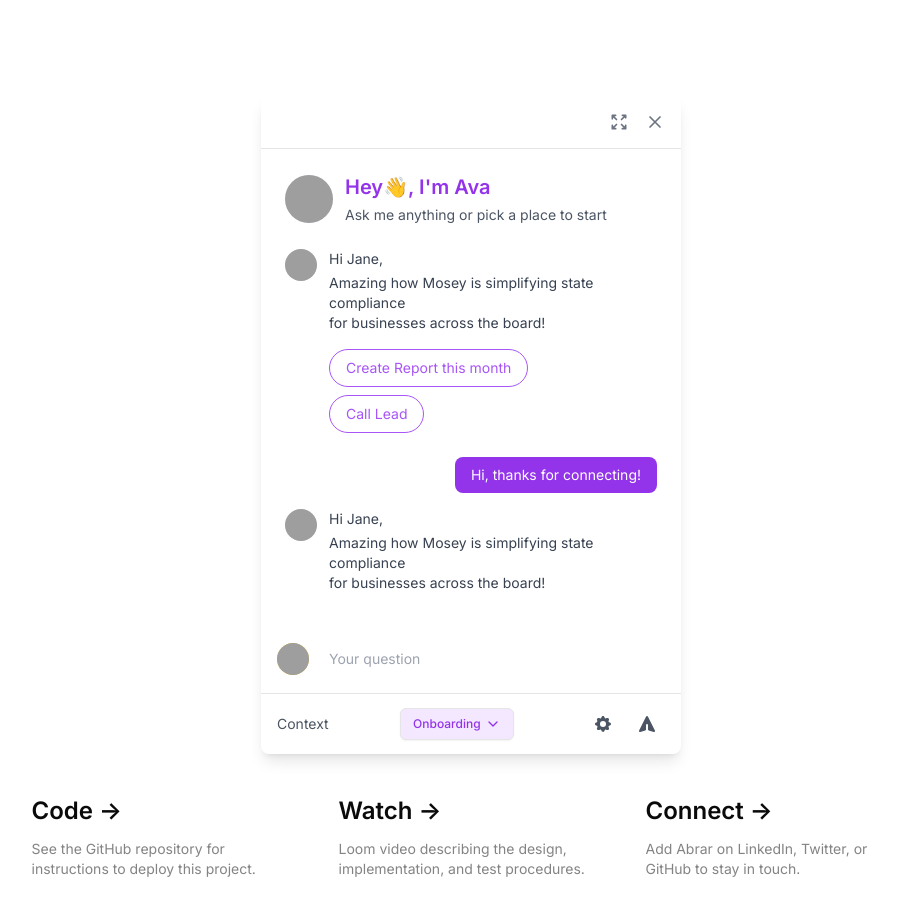
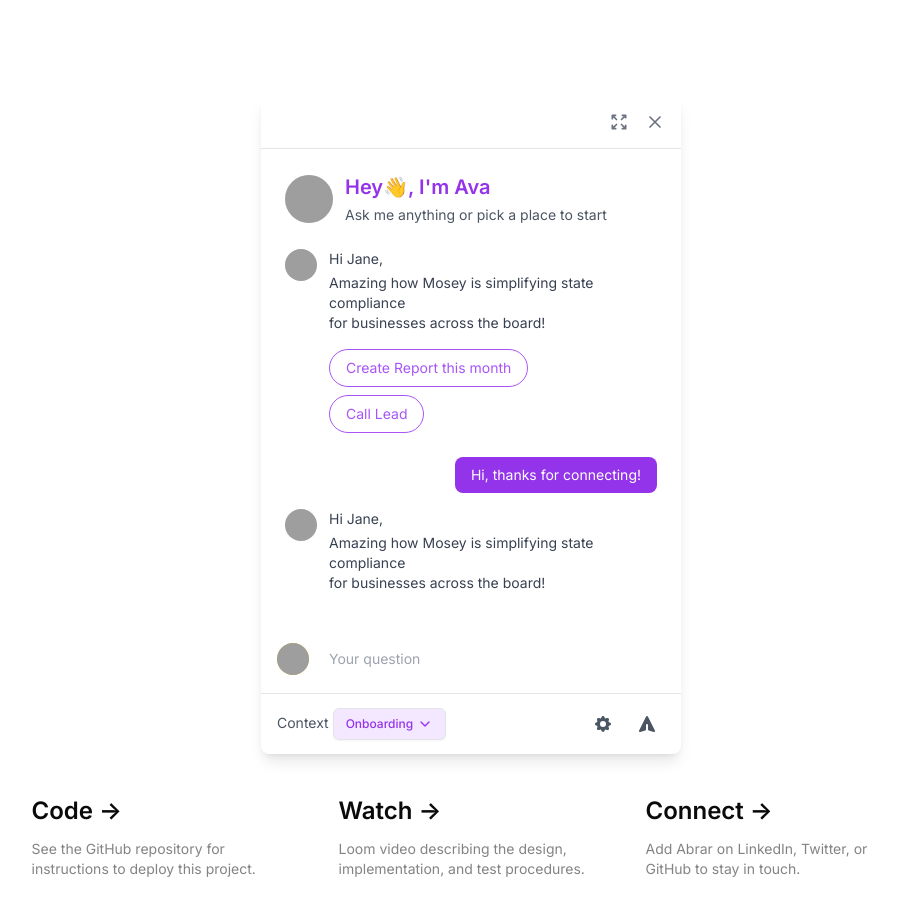
Before and after one commit to abrarfrahman/abrartisan-ai, a Next.js app: page / in a window 1280 px wide. Shown: the top 916 px of the page, without its empty margins (169-1067 px from the left). Built offline with nearby package versions, Linux system fonts and the light colour scheme; grey boxes are pictures that could not be loaded.

Commit message:
improved spacing

```diff
--- a/app/chatWidget.tsx
+++ b/app/chatWidget.tsx
@@ -147,7 +147,8 @@ export default function ChatWidget() {
 
             {/* Context selector */}
             <div className="px-4 py-3 border-t flex items-center justify-between">
-                <span className="text-sm text-gray-600">Context</span>
+                <div>
+                <span className="text-sm text-gray-600">Context{" "}</span>
 
                 <DropdownMenu>
                 <DropdownMenuTrigger asChild>
@@ -165,8 +166,9 @@ export default function ChatWidget() {
                     </DropdownMenuItem>
                 </DropdownMenuContent>
                 </DropdownMenu>
+            </div>
 
-                <div className="flex items-center space-x-2">
+            <div className="flex items-center space-x-2">
                 <button className="p-2 hover:bg-gray-100 rounded-full">
                 <svg xmlns="http://www.w3.org/2000/svg" className="h-5 w-5 text-gray-600" viewBox="0 0 20 20" fill="currentColor">
                     <path fillRule="evenodd" d="M11.49 3.17c-.38-1.56-2.6-1.56-2.98 0a1.532 1.532 0 01-2.286.948c-1.372-.836-2.942.734-2.106 2.106.54.886.061 2.042-.947 2.287-1.561.379-1.561 2.6 0 2.978a1.532 1.532 0 01.947 2.287c-.836 1.372.734 2.942 2.106 2.106a1.532 1.532 0 012.287.947c.379 1.561 2.6 1.561 2.978 0a1.533 1.533 0 012.287-.947c1.372.836 2.942-.734 2.106-2.106a1.533 1.533 0 01.947-2.287c1.561-.379 1.561-2.6 0-2.978a1.532 1.532 0 01-.947-2.287c.836-1.372-.734-2.942-2.106-2.106a1.532 1.532 0 01-2.287-.947zM10 13a3 3 0 100-6 3 3 0 000 6z" clipRule="evenodd" />
```
